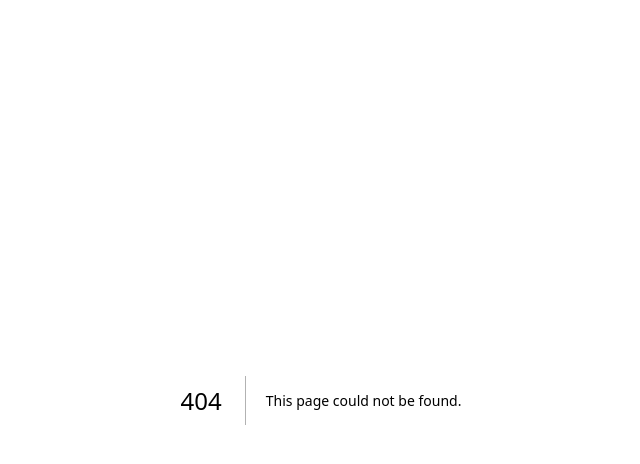
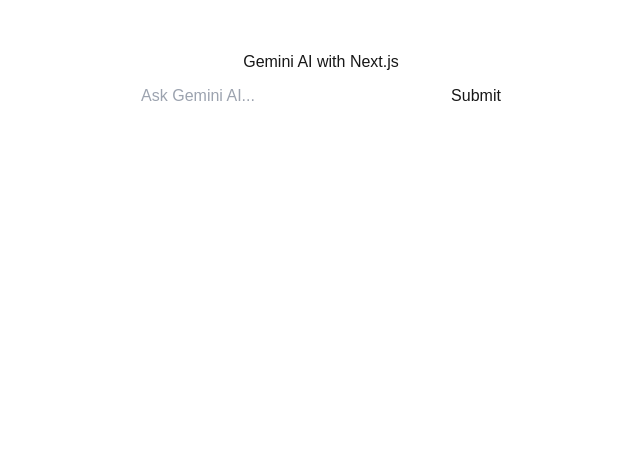
Before and after one commit to garvsl/findmyitem, a Next.js app in the folder findmyitem/: page /pages in a window 1280 px wide. Before the commit this address had no page. Shown: the top 464 px of the page, without its empty margins (319-959 px from the left). Built offline with nearby package versions, Linux system fonts and the light colour scheme.

Commit message:
Current Changes made

```diff
--- /dev/null
+++ b/findmyitem/app/Tests/page.tsx
@@ -0,0 +1,12 @@
+'use client'
+
+import React from 'react';
+import { useState } from 'react';
+
+
+export default function Testing()
+{
+    return(
+        <div>Hello World this is the testing page</div>
+    )
+}
--- /dev/null
+++ b/findmyitem/app/pages/api/gemini.ts
@@ -0,0 +1,33 @@
+import { GoogleGenerativeAI } from "@google/generative-ai";
+import dotenv from "dotenv";
+dotenv.config();
+
+export default async function handler(req, res) {
+if (req.method !== "POST") {
+    return res.status(405).json({ error: "Method not allowed" });
+}
+
+const apiKey = process.env.GEMINI_API_KEY;
+  if (!apiKey) {
+    return res.status(500).json({ error: "GEMINI_API_KEY is not set" });
+  }
+
+  const genAI = new GoogleGenerativeAI(apiKey);
+
+  try {
+    const { prompt } = req.body;
+    if (!prompt) {
+      return res.status(400).json({ error: "Prompt is required" });
+    }
+
+    const model = genAI.getGenerativeModel({ model: "gemini-pro" });
+
+    const result = await model.generateContent(prompt);
+    const responseText = await result.response.text();
+
+    res.status(200).json({ result: responseText });
+  } catch (error) {
+    console.error("Error generating content:", error);
+    res.status(500).json({ error: error.message });
+  }
+}
--- /dev/null
+++ b/findmyitem/app/pages/page.tsx
@@ -0,0 +1,69 @@
+'use client';
+
+import { useState } from "react";
+
+export default function Home() {
+  const [input, setInput] = useState("");
+  const [response, setResponse] = useState("");
+  const [loading, setLoading] = useState(false);
+
+  const handleSubmit = async (e) => {
+    e.preventDefault();
+
+    if (!input.trim()) {
+      setResponse("Please enter a prompt.");
+      return;
+    }
+
+    setLoading(true);
+    setResponse("Loading...");
+
+    try {
+      const res = await fetch("/api/gemini", {
+        method: "POST",
+        headers: {
+          "Content-Type": "application/json",
+        },
+        body: JSON.stringify({ prompt: input }),
+      });
+
+      if (!res.ok) {
+        throw new Error(`Error: ${res.status} ${res.statusText}`);
+      }
+
+      const data = await res.json();
+      //console.log(data);
+      setResponse(data.result || "No response received.");
+    } catch (error) {
+      console.error("Error fetching data:", error);
+      setResponse("An error occurred. Please try again.");
+    } finally {
+      setLoading(false);
+    }
+  };
+
+  return (
+    <div style={{ textAlign: "center", marginTop: "50px" }}>
+      <h1>Gemini AI with Next.js</h1>
+      <form onSubmit={handleSubmit}>
+        <input
+          type="text"
+          value={input}
+          onChange={(e) => setInput(e.target.value)}
+          placeholder="Ask Gemini AI..."
+          style={{ padding: "10px", width: "300px", color: "black" }}
+        />
+        <button
+          type="submit"
+          style={{ marginLeft: "10px", padding: "10px" }}
+          disabled={loading}
+        >
+          {loading ? "Loading..." : "Submit"}
+        </button>
+      </form>
+      <p style={{ marginTop: "20px", color: loading ? "gray" : "black" }}>
+        {response}
+      </p>
+    </div>
+  );
+}
```
Also changed, not shown: findmyitem/package.json (+9 -5 lines), 1 other file (tests, documents, lock files or other folders).
